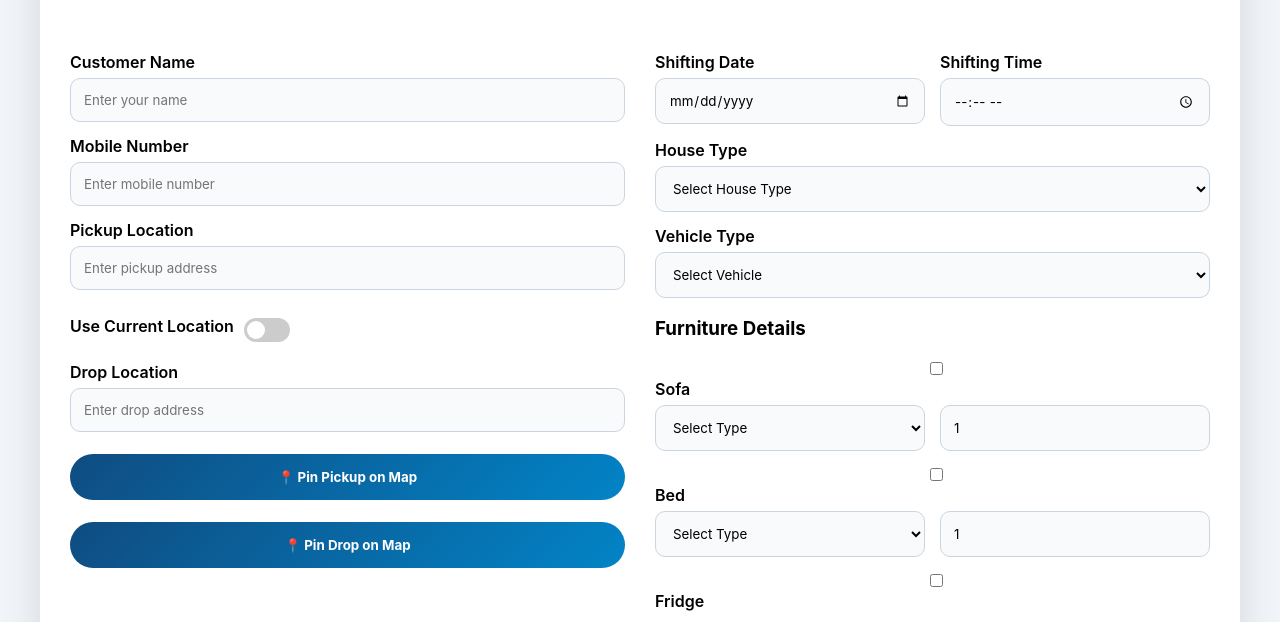
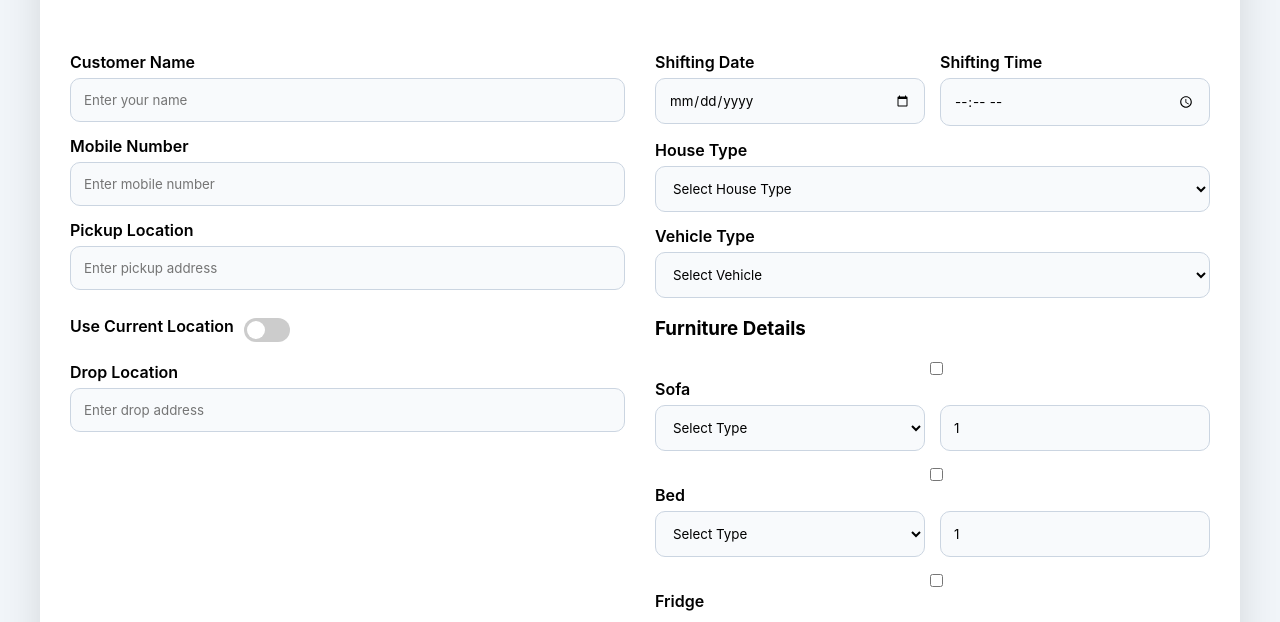
Before and after one commit to azharahmedm786-sketch/moving-quote, a plain HTML site: page index.html in a window 1280 px wide. Shown: the part 132-754 px from the top of the page. Drawn offline with Linux system fonts and the light colour scheme; some packages are replaced by stand-ins of ours.

Commit message:
Update index.html

```diff
--- a/index.html
+++ b/index.html
@@ -37,14 +37,6 @@ Use Current Location
 
 <label>Drop Location</label>
 <input type="text" id="drop" placeholder="Enter drop address" />
-
-<button type="button" onclick="openMap('pickup')">
-📍 Pin Pickup on Map
-</button>
-
-<button type="button" onclick="openMap('drop')">
-📍 Pin Drop on Map
-</button>
 
 <div id="map"></div>
 
```
